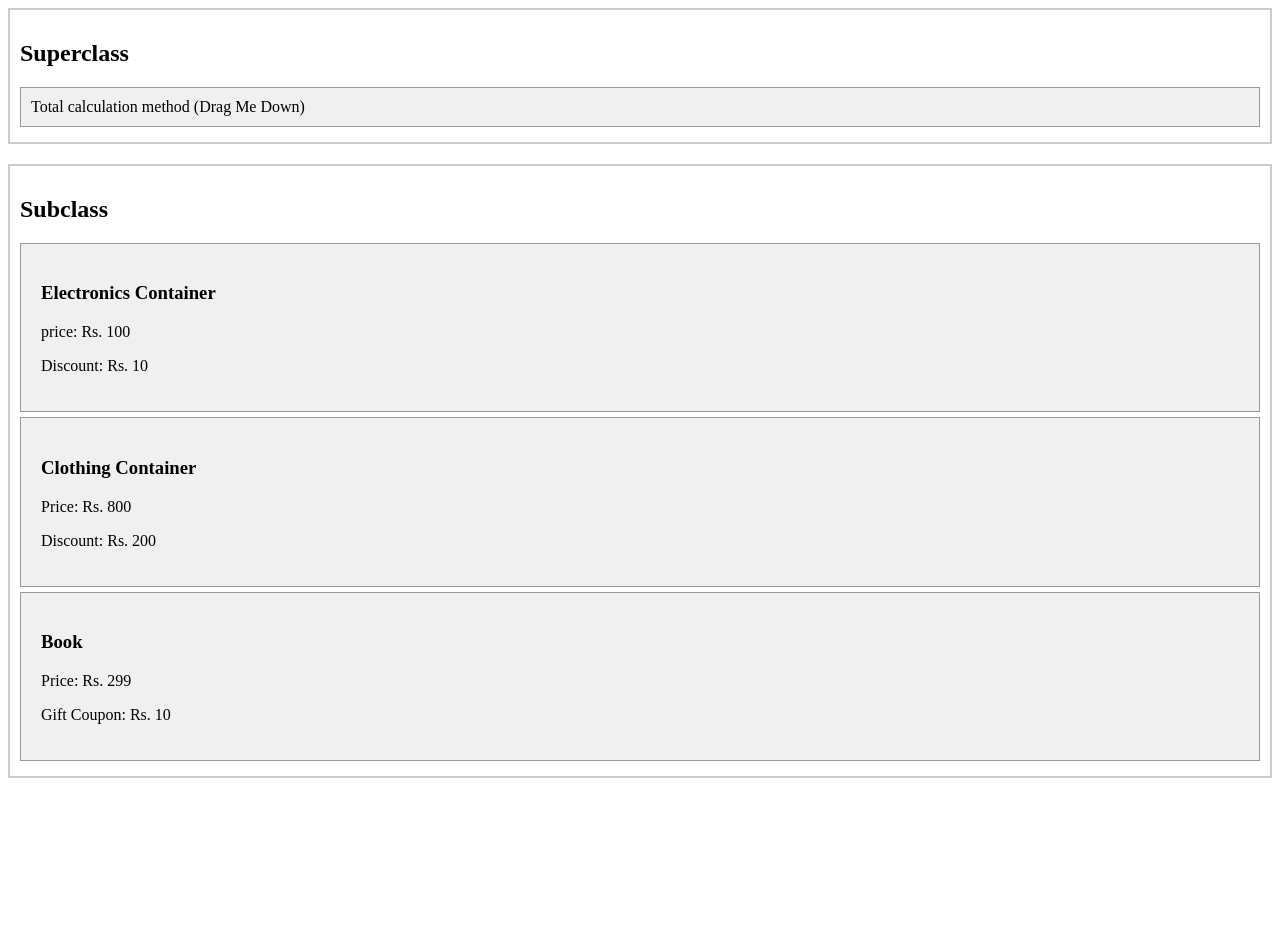
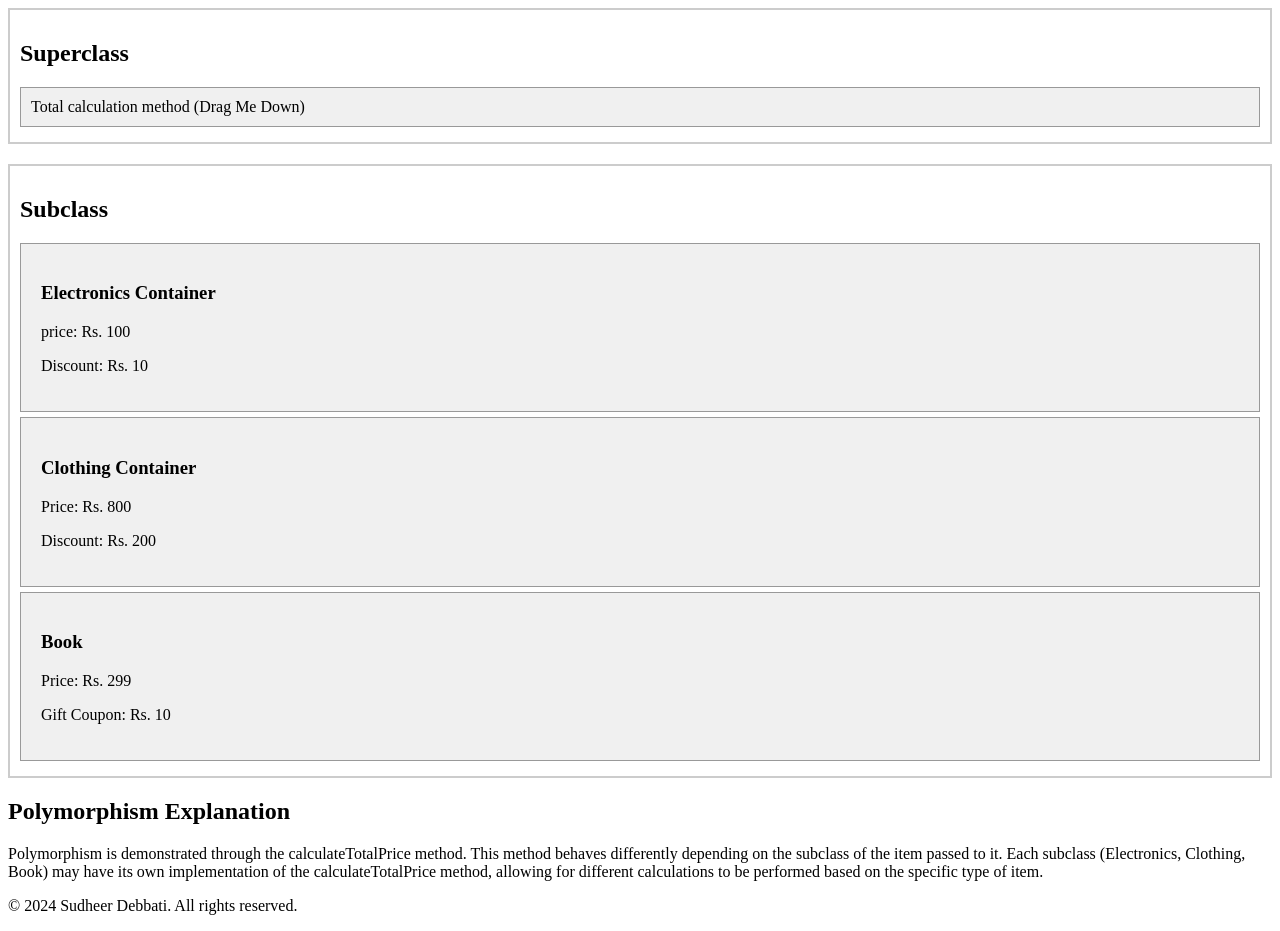
Before and after one commit to Debbatisudheer/polymorphism, a plain HTML site: page index.html in a window 1280 px wide. Before the commit the page ends 800 px from the top, so only its background shows below. Drawn offline with nearby package versions, Linux system fonts and the light colour scheme.

Commit message:
Update index.html

```diff
--- a/index.html
+++ b/index.html
@@ -29,6 +29,13 @@
             <p>Gift Coupon: Rs. 10</p>
         </div>
     </div>
+    <div class="polymorphism-explanation">
+        <h2>Polymorphism Explanation</h2>
+        <p>Polymorphism is demonstrated through the calculateTotalPrice method. This method behaves differently depending on the subclass of the item passed to it. Each subclass (Electronics, Clothing, Book) may have its own implementation of the calculateTotalPrice method, allowing for different calculations to be performed based on the specific type of item.</p>
+    </div>
+    <footer>
+        <p>&copy; 2024 Sudheer Debbati. All rights reserved.</p>
+    </footer>
     <script src="https://code.jquery.com/jquery-3.6.0.min.js"></script>
     <script src="https://code.jquery.com/ui/1.12.1/jquery-ui.min.js"></script>
     <script src="https://cdnjs.cloudflare.com/ajax/libs/jqueryui-touch-punch/0.2.3/jquery.ui.touch-punch.min.js"></script>
```
